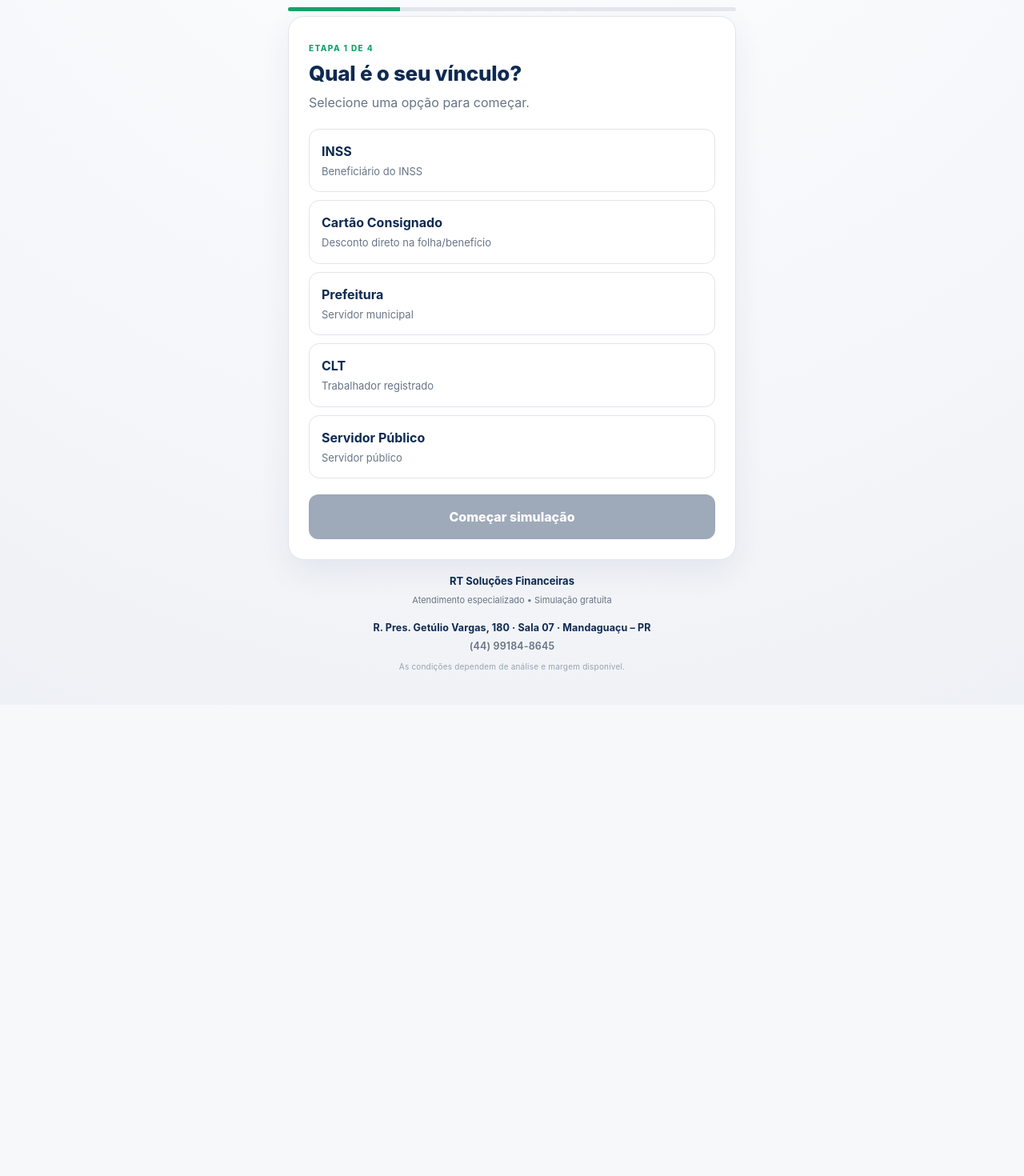
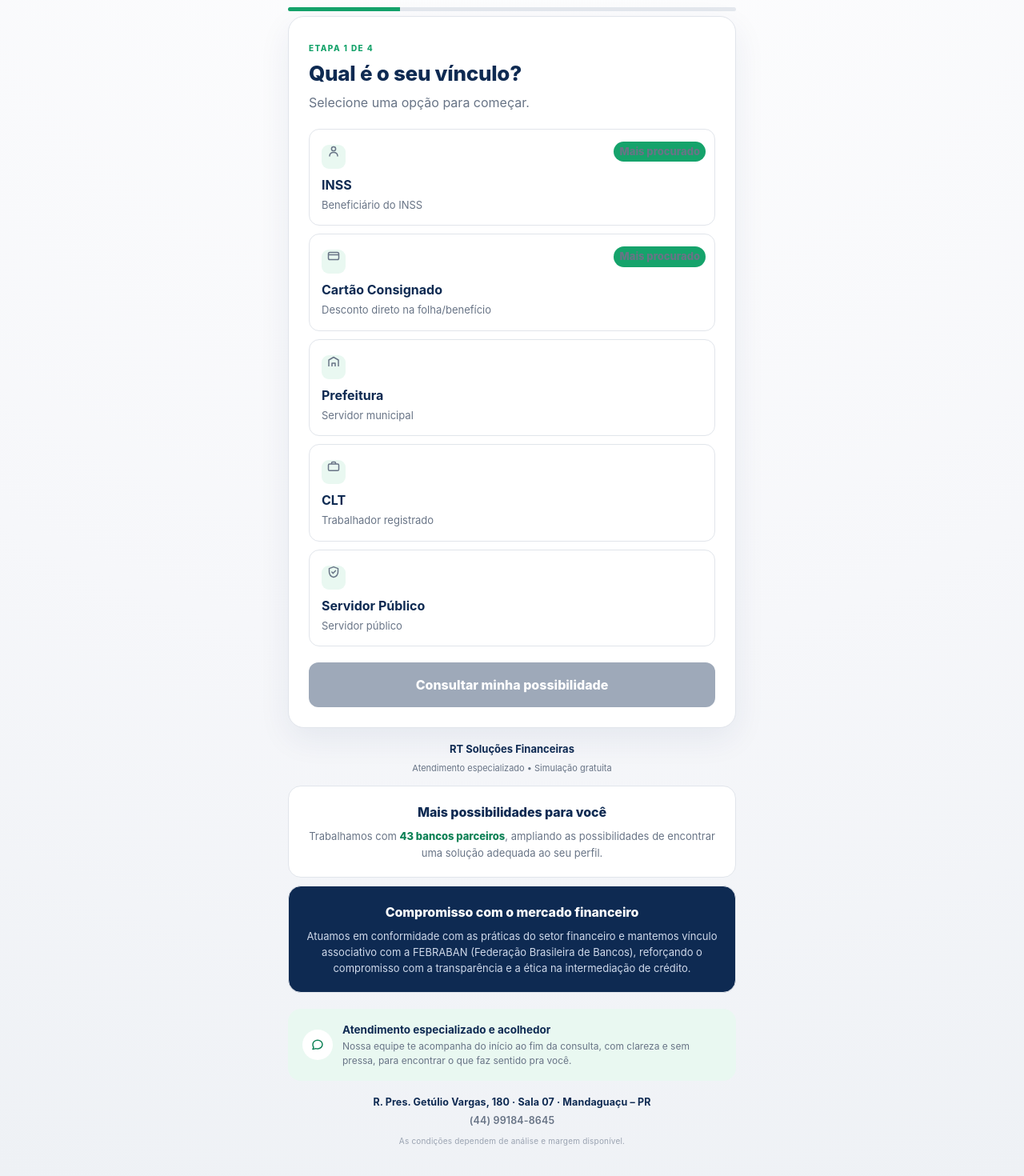
Before and after one commit to limacostarodrigo676-lab/rt-central-simulacao, a Next.js app: page /simulador/ in a window 1280 px wide. Shown: the part 408-1878 px from the top of the page at 80% size. Before the commit the page ends 1289 px from the top, so only its background shows below. Built offline with nearby package versions, Linux system fonts and the light colour scheme.

Commit message:
feat: aplica conteudo do redesign no page.tsx (icones, CTA, blocos institucionais)

```diff
--- a/app/page.tsx
+++ b/app/page.tsx
@@ -25,6 +25,41 @@ function encodeForm(data: Record<string, string>) {
     .map((key) => `${encodeURIComponent(key)}=${encodeURIComponent(data[key])}`)
     .join("&");
 }
+
+const highlighted = ["INSS", "Cartão Consignado"];
+
+const icons: Record<string, JSX.Element> = {
+  INSS: (
+    <svg width="16" height="16" viewBox="0 0 16 16" fill="none">
+      <circle cx="8" cy="5" r="2.6" stroke="currentColor" strokeWidth="1.5" />
+      <path d="M3 14c0-2.8 2.2-4.6 5-4.6s5 1.8 5 4.6" stroke="currentColor" strokeWidth="1.5" strokeLinecap="round" />
+    </svg>
+  ),
+  "Cartão Consignado": (
+    <svg width="16" height="16" viewBox="0 0 16 16" fill="none">
+      <rect x="1.5" y="3.5" width="13" height="9" rx="1.8" stroke="currentColor" strokeWidth="1.5" />
+      <path d="M1.5 6.5h13" stroke="currentColor" strokeWidth="1.5" />
+    </svg>
+  ),
+  Prefeitura: (
+    <svg width="16" height="16" viewBox="0 0 16 16" fill="none">
+      <path d="M2 14V6l6-3.5L14 6v8" stroke="currentColor" strokeWidth="1.5" strokeLinejoin="round" />
+      <path d="M6 14v-4h4v4" stroke="currentColor" strokeWidth="1.5" strokeLinejoin="round" />
+    </svg>
+  ),
+  CLT: (
+    <svg width="16" height="16" viewBox="0 0 16 16" fill="none">
+      <rect x="1.5" y="5" width="13" height="8.3" rx="1.6" stroke="currentColor" strokeWidth="1.5" />
+      <path d="M5.5 5V3.8c0-.7.6-1.3 1.3-1.3h2.4c.7 0 1.3.6 1.3 1.3V5" stroke="currentColor" strokeWidth="1.5" />
+    </svg>
+  ),
+  "Servidor Público": (
+    <svg width="16" height="16" viewBox="0 0 16 16" fill="none">
+      <path d="M8 1.6 13.5 3.6v4.1c0 3.4-2.3 5.9-5.5 6.7-3.2-.8-5.5-3.3-5.5-6.7V3.6L8 1.6Z" stroke="currentColor" strokeWidth="1.5" strokeLinejoin="round" />
+      <path d="M5.8 8l1.6 1.6 3-3.2" stroke="currentColor" strokeWidth="1.5" strokeLinecap="round" strokeLinejoin="round" />
+    </svg>
+  ),
+};
 
 function BackButton({ onClick }: { onClick: () => void }) {
   return (
@@ -113,7 +148,7 @@ export default function Home() {
 
         <div className="hero">
           <span>ATENDIMENTO ESPECIALIZADO</span>
-          <h1>Crédito consignado com condição personalizada.</h1>
+          <h1>Seu próximo passo para uma vida financeira mais tranquila.</h1>
           <p>Consulte possibilidades de crédito de forma simples e segura.</p>
         </div>
 
@@ -187,13 +222,17 @@ export default function Home() {
                         key={label}
                         type="button"
                       >
+                        {highlighted.includes(label) && (
+                          <span className="choice-badge">Mais procurado</span>
+                        )}
+                        <span className="choice-icon">{icons[label]}</span>
                         <b>{label}</b>
                         <span>{description}</span>
                       </button>
                     ))}
                   </div>
                   <button className="primary" disabled={!link} onClick={go}>
-                    Começar simulação
+                    Consultar minha possibilidade
                   </button>
                 </>
               )}
@@ -307,6 +346,48 @@ export default function Home() {
           <span>Atendimento especializado • Simulação gratuita</span>
         </div>
 
+        <div className="institutional">
+          <div className="inst-card">
+            <h3>Mais possibilidades para você</h3>
+            <p>
+              Trabalhamos com <span className="stat-number">43 bancos parceiros</span>,
+              ampliando as possibilidades de encontrar uma solução adequada ao
+              seu perfil.
+            </p>
+          </div>
+
+          <div className="inst-card compromisso">
+            <h3>Compromisso com o mercado financeiro</h3>
+            <p>
+              Atuamos em conformidade com as práticas do setor financeiro e
+              mantemos vínculo associativo com a FEBRABAN (Federação
+              Brasileira de Bancos), reforçando o compromisso com a
+              transparência e a ética na intermediação de crédito.
+            </p>
+          </div>
+
+          <div className="welcome">
+            <span className="welcome-icon">
+              <svg width="18" height="18" viewBox="0 0 18 18" fill="none">
+                <path
+                  d="M3 8.6c0-3 2.6-5.4 6-5.4s6 2.4 6 5.4c0 3-2.6 5.4-6 5.4-.8 0-1.6-.14-2.3-.4L3 14.6l1-2.7A5 5 0 0 1 3 8.6Z"
+                  stroke="currentColor"
+                  strokeWidth="1.5"
+                  strokeLinejoin="round"
+                />
+              </svg>
+            </span>
+            <span className="welcome-text">
+              <b>Atendimento especializado e acolhedor</b>
+              <span>
+                Nossa equipe te acompanha do início ao fim da consulta, com
+                clareza e sem pressa, para encontrar o que faz sentido pra
+                você.
+              </span>
+            </span>
+          </div>
+        </div>
+
         <footer>
           <div className="footer-contact">
             <span>R. Pres. Getúlio Vargas, 180 · Sala 07 · Mandaguaçu – PR</span>
```
